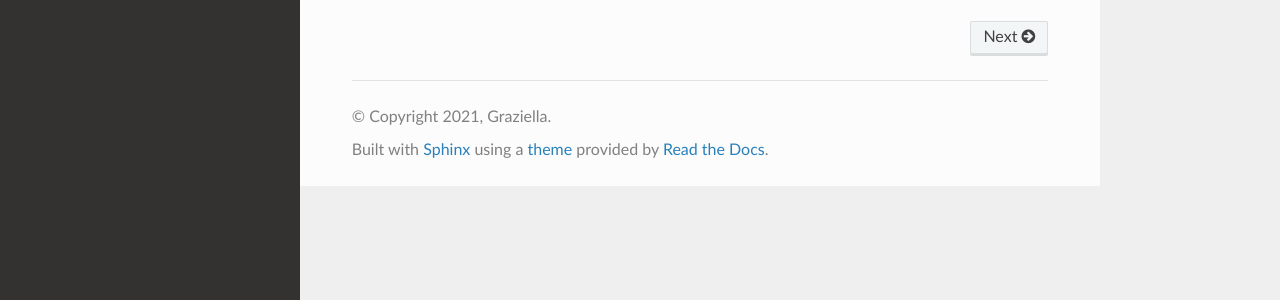
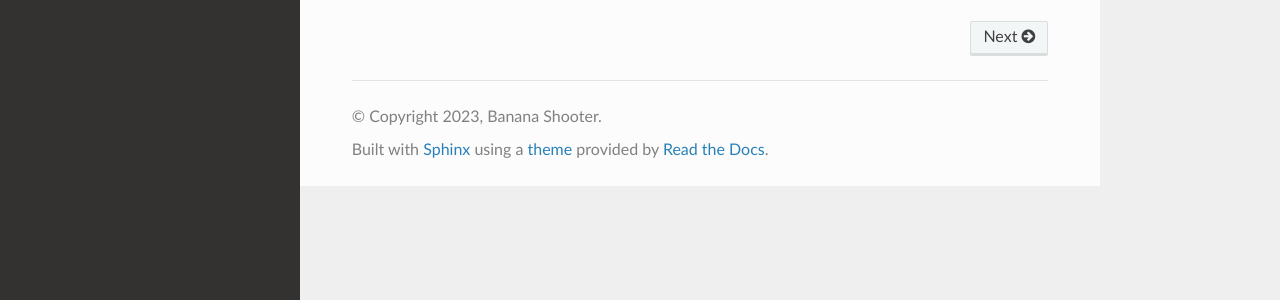
Before and after one commit to CodingDaniel1/bs-docs, a Sphinx documentation site: the page built from docs/source/index.rst, in a window 1280 px wide. Shown: the part 447-747 px from the top of the page. Built offline with Sphinx 7.4.7 and the Read the Docs theme 2.0.0, drawn with Linux system fonts in a browser that asks for light colours.

Commit message:
Update conf.py

```diff
--- a/docs/source/conf.py
+++ b/docs/source/conf.py
@@ -3,7 +3,7 @@
 # -- Project information
 
 project = 'Lumache'
-copyright = '2021, Graziella'
+copyright = '2023, Banana Shooter'
 author = 'Graziella'
 
 release = '0.1'
```
